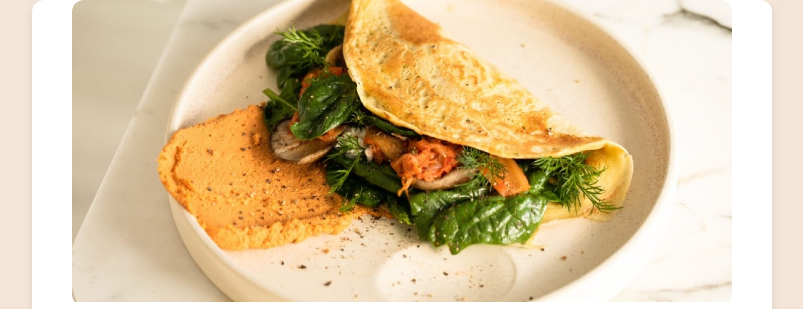
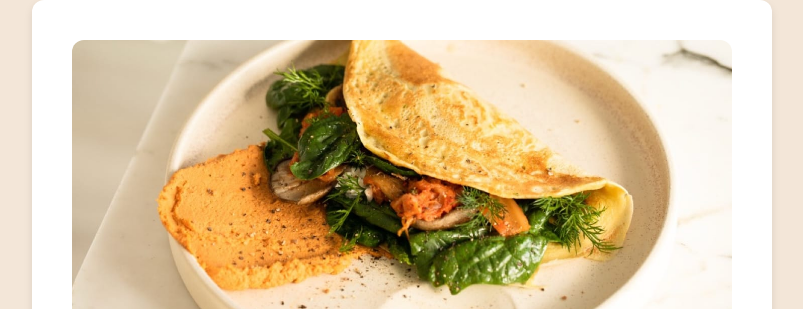
Before and after one commit to irmayanet85/frontendMentRecipePage, a plain HTML site: page index.html in a window 1280 px wide. Shown: the top 309 px of the page, without its empty margins (238-1041 px from the left). Drawn offline with Linux system fonts and the light colour scheme.

Commit message:
fix paddding card

```diff
--- a/assets/style.css
+++ b/assets/style.css
@@ -38,12 +38,15 @@
     padding: 0;
     box-sizing: border-box;
 }
+html, body {
+    height: 100%;
+}
 body {
     font-family: 'Outfit', sans-serif;
     background-color: var(--color-Stone-100);
     color: var(--color-Stone-900);
     font-weight: 400;
-    min-height: 100vh;
+    height: 100%;
 }
 .container {
     display: flex;
@@ -57,10 +60,16 @@ body {
     box-shadow: 0 4px 8px rgba(0, 0, 0, 0.1);
     max-width: 740px;
     text-align: left;
+    display: flex;
+    flex-direction: column;
+    justify-content: center;
+    align-items: center;
+    align-content: center;
+     min-height: 100vh;
 }
 .card-header {
     width: 100%;
-    padding: 0px 40px 0px 40px;
+    padding: 40px 40px 0px 40px;
     text-align: left;
 }
 .card-body {
```
